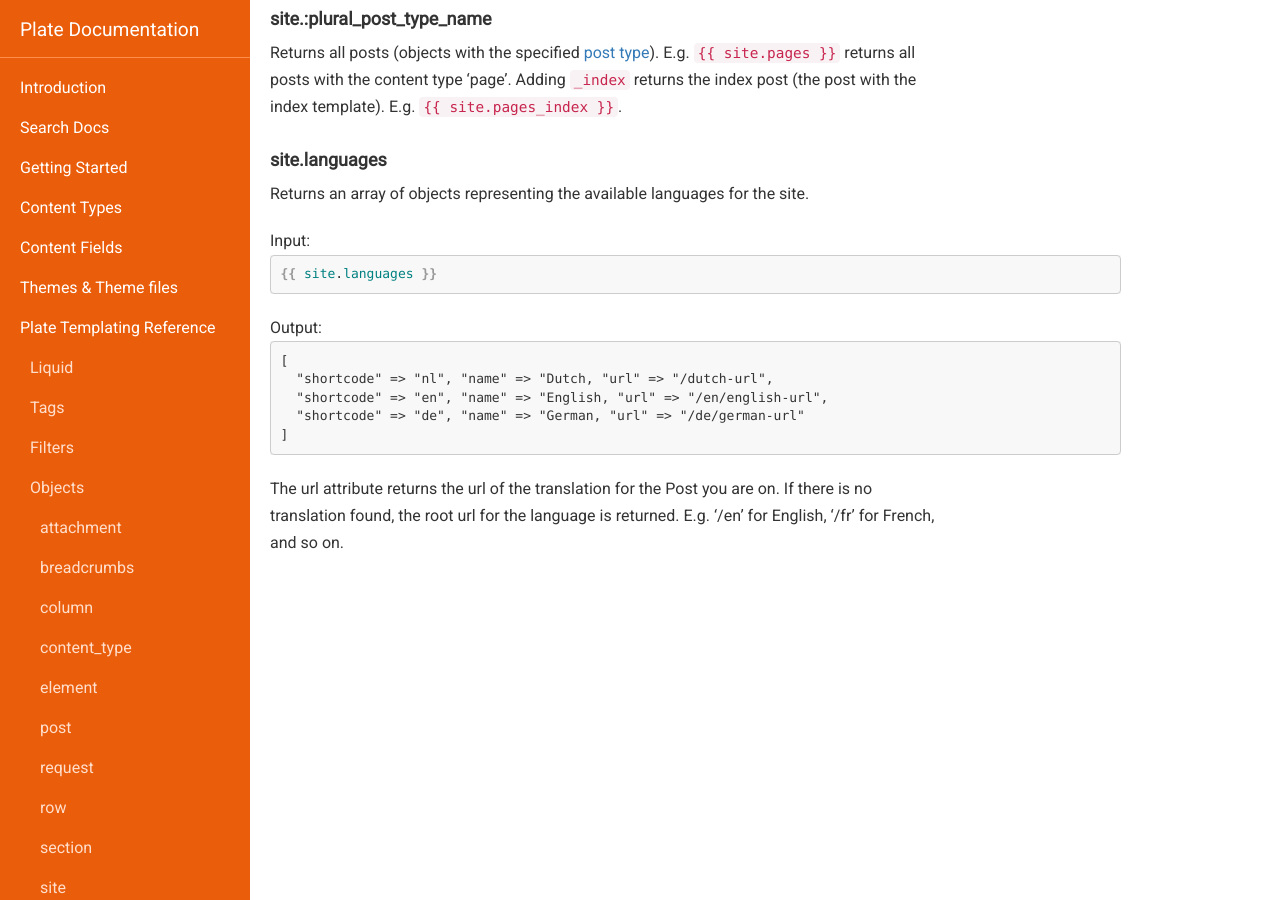
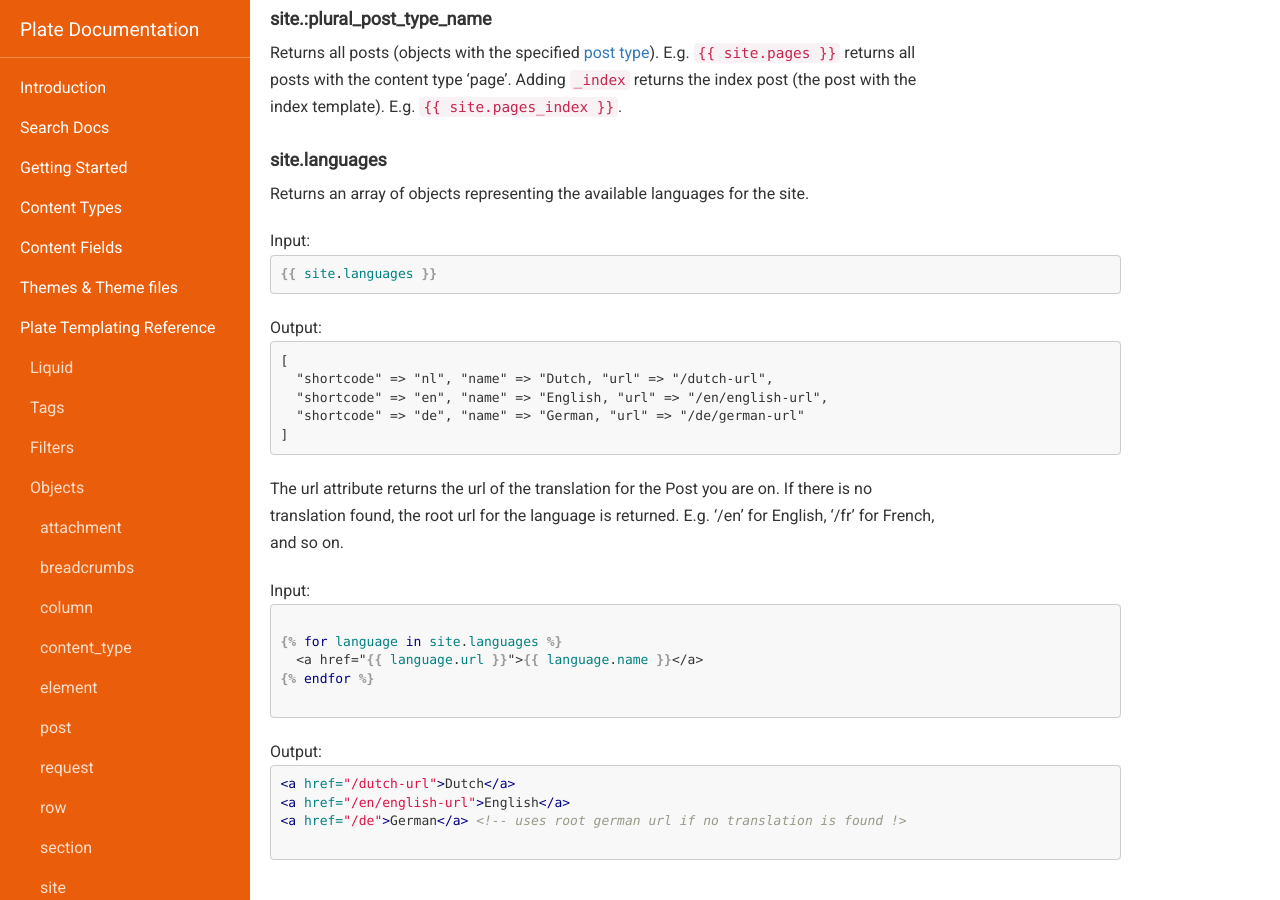
Before and after one commit to platehub/platehub.github.io, a Jekyll site: the page built from docs/templating-reference/objects.md, in a window 1280 px wide and 900 px high, scrolled down 10181 px. Built offline with Jekyll 4.4.1, drawn with Linux system fonts in a browser that asks for light colours; nearby versions of some CDN libraries.

Commit message:
language

````diff
--- a/docs/templating-reference/objects.md
+++ b/docs/templating-reference/objects.md
@@ -436,3 +436,20 @@ Returns an array of objects representing the available languages for the site.
 ```
 
 The url attribute returns the url of the translation for the Post you are on. If there is no translation found, the root url for the language is returned. E.g. '/en' for English, '/fr' for French, and so on.
+
+
+<p class='no-margin'>Input:</p>
+```liquid
+{% raw %}
+{% for language in site.languages %}
+  <a href="{{ language.url }}">{{ language.name }}</a>
+{% endfor %}
+{% endraw %}
+```
+<p class='no-margin'>Output:</p>
+```html
+<a href="/dutch-url">Dutch</a>
+<a href="/en/english-url">English</a>
+<a href="/de">German</a> <!-- uses root german url if no translation is found !>
+
+```
````
